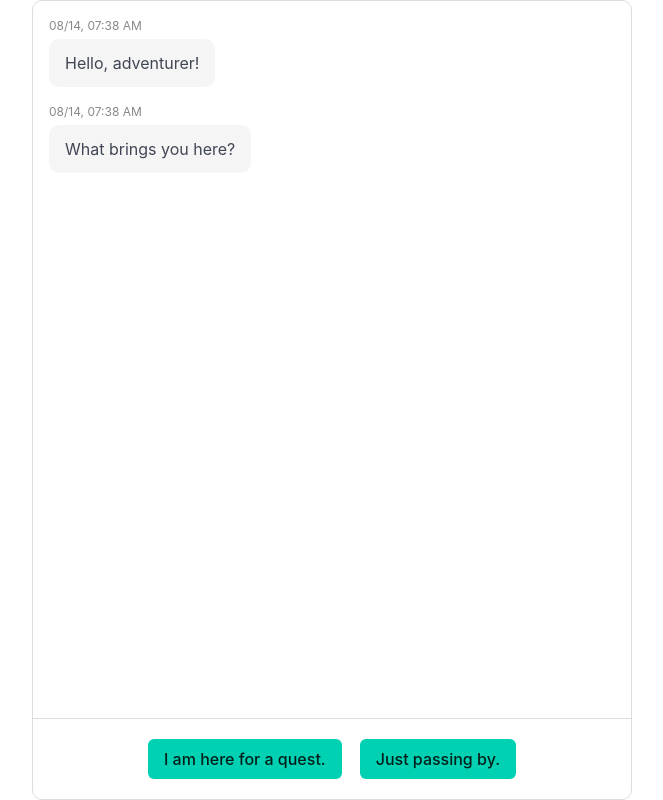
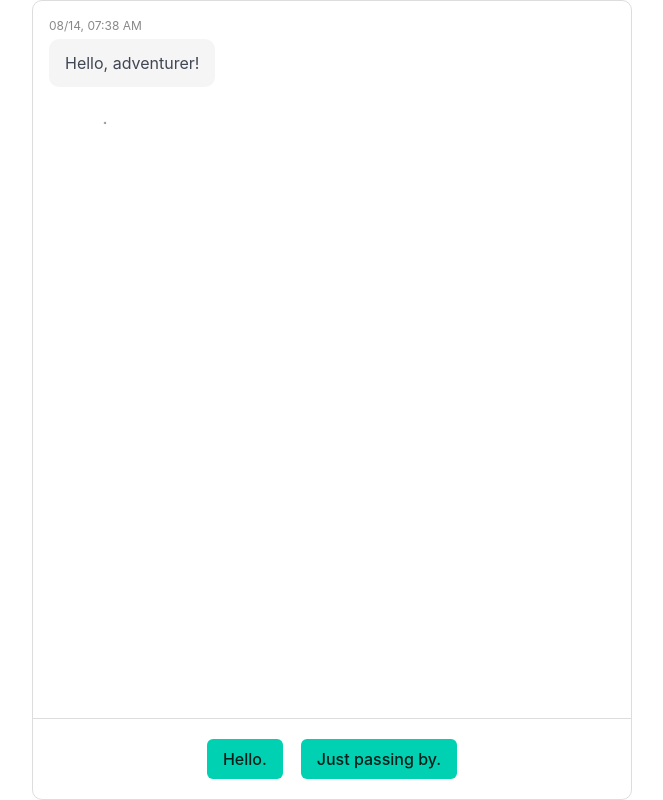
Before and after one commit to c1921/2049, a Vue app: page / in a window 1280 px wide. Shown: the whole page, without its empty margins (308-971 px from the left). Built offline with nearby package versions, Linux system fonts and the light colour scheme.

Commit message:
玩家多段消息

```diff
--- a/src/components/ChatWindow.vue
+++ b/src/components/ChatWindow.vue
@@ -10,6 +10,12 @@
           <div class="chat-message-time">{{ formatTimestamp(message.timestamp) }}</div>
           <div class="chat-message-body">{{ message.text }}</div>
         </div>
+        <!-- 等待动画，仅在NPC回复时显示 -->
+        <div v-if="isWaiting && !isUserSending" class="waiting-dots">
+          <div></div>
+          <div></div>
+          <div></div>
+        </div>
       </div>
     </div>
     <div v-if="currentNode.options" class="options-box">
@@ -20,7 +26,7 @@
           class="button is-primary"
           @click="selectOption(option)"
         >
-          {{ option.text }}
+          {{ option.text[0] }} <!-- 显示选项的第一句以代表整个选项 -->
         </button>
       </div>
     </div>
@@ -35,6 +41,10 @@ export default defineComponent({
   setup() {
     const messages = ref<{ id: number; sender: string; text: string; timestamp: Date }[]>([]);
     const currentNode = ref<DialogueNode>(dialogueTree['root']);
+    const isWaiting = ref(false);
+    const isUserSending = ref(false);
+    const typingSpeed = 5; // 假设打字速度为每秒5个字符
+    const userMessageDelay = 500; // 玩家消息的固定延迟
 
     const addMessage = (sender: string, text: string) => {
       messages.value.push({
@@ -45,39 +55,56 @@ export default defineComponent({
       });
     };
 
-    const sendBotMessages = (texts: string[], callback?: () => void) => {
-      texts.forEach((text, index) => {
+    const sendMessages = (
+      texts: string[],
+      sender: string,
+      callback?: () => void,
+      constantDelay = false
+    ) => {
+      isWaiting.value = sender === 'bot'; // 仅在NPC消息发送时显示动画
+      isUserSending.value = sender === 'user';
+
+      texts.reduce((promiseChain, text, index) => {
+        const delay = constantDelay ? userMessageDelay : (text.length / typingSpeed) * 1000;
+        return promiseChain.then(() => {
+          return new Promise<void>((resolve) => {
             setTimeout(() => {
-          addMessage('bot', text);
+              addMessage(sender, text);
+              resolve();
               if (callback && index === texts.length - 1) {
                 callback();
               }
-        }, index * 1000); // 每句间隔1秒
+            }, delay);
+          });
+        });
+      }, Promise.resolve()).then(() => {
+        isWaiting.value = false;
+        isUserSending.value = false;
       });
     };
 
     const selectOption = (option: DialogueOption) => {
-      addMessage('user', option.text);
-
+      sendMessages(option.text, 'user', () => {
         setTimeout(() => {
           const nextNode = dialogueTree[option.nextId];
           currentNode.value = nextNode;
 
-        sendBotMessages(nextNode.text, () => {
+          sendMessages(nextNode.text, 'bot', () => {
             // 如果没有选项并且有next属性，自动跳转到下一个节点
             if (!nextNode.options && nextNode.next) {
               setTimeout(() => {
                 const nextNextNode = dialogueTree[nextNode.next as string];
                 currentNode.value = nextNextNode;
-              sendBotMessages(nextNextNode.text);
+                sendMessages(nextNextNode.text, 'bot');
               }, 1000);
             }
           });
         }, 1000);
+      }, true); // 传入 true 以使用固定延迟
     };
 
     // 初始化对话
-    sendBotMessages(currentNode.value.text);
+    sendMessages(currentNode.value.text, 'bot');
 
     const formatTimestamp = (timestamp: Date) => {
       const options: Intl.DateTimeFormatOptions = {
@@ -94,6 +121,8 @@ export default defineComponent({
       currentNode,
       selectOption,
       formatTimestamp,
+      isWaiting,
+      isUserSending,
     };
   },
 });
@@ -170,4 +199,44 @@ export default defineComponent({
   flex: 1;
   margin: 0.25rem;
 }
+
+/* 等待动画样式 */
+.waiting-dots {
+  display: flex;
+  justify-content: flex-start; /* 修改为靠左对齐 */
+  align-items: center;
+  margin-top: 10px;
+  height: 20px;
+  padding-left: 1rem; /* 添加左边距使其与消息内容对齐 */
+}
+
+.waiting-dots div {
+  width: 8px;
+  height: 8px;
+  margin: 0 4px;
+  background-color: #888;
+  border-radius: 50%;
+  animation: waitingBounce 1.4s infinite both;
+}
+
+.waiting-dots div:nth-child(1) {
+  animation-delay: -0.32s;
+}
+
+.waiting-dots div:nth-child(2) {
+  animation-delay: -0.16s;
+}
+
+.waiting-dots div:nth-child(3) {
+  animation-delay: 0s;
+}
+
+@keyframes waitingBounce {
+  0%, 80%, 100% {
+    transform: scale(0);
+  }
+  40% {
+    transform: scale(1);
+  }
+}
 </style>
--- a/src/dialogueTree.ts
+++ b/src/dialogueTree.ts
@@ -1,12 +1,12 @@
 export interface DialogueNode {
     id: string;
-    text: string[]; // 由字符串数组表示的多句回复
+    text: string[];
     options?: DialogueOption[];
     next?: string;
 }
 
 export interface DialogueOption {
-    text: string;
+    text: string[]; // 将 text 修改为字符串数组
     nextId: string;
 }
 
@@ -15,16 +15,16 @@ const dialogueTree: Record<string, DialogueNode> = {
         id: 'root',
         text: ['Hello, adventurer!', 'What brings you here?'],
         options: [
-            { text: 'I am here for a quest.', nextId: 'quest' },
-            { text: 'Just passing by.', nextId: 'passBy' },
+            { text: ['Hello.', 'I am here for a quest.'], nextId: 'quest' },
+            { text: ['Just passing by.'], nextId: 'passBy' },
         ],
     },
     quest: {
         id: 'quest',
         text: ['A quest, you say?', 'What kind of quest?'],
         options: [
-            { text: 'A dangerous one.', nextId: 'dangerousQuest' },
-            { text: 'A simple task.', nextId: 'simpleQuest' },
+            { text: ['A dangerous one.'], nextId: 'dangerousQuest' },
+            { text: ['A simple task.'], nextId: 'simpleQuest' },
         ],
     },
     passBy: {
```
Lines whose indentation alone changed are shown as unchanged.
